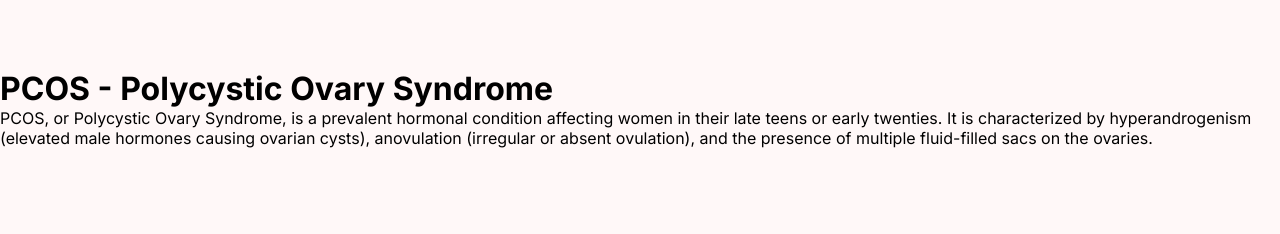
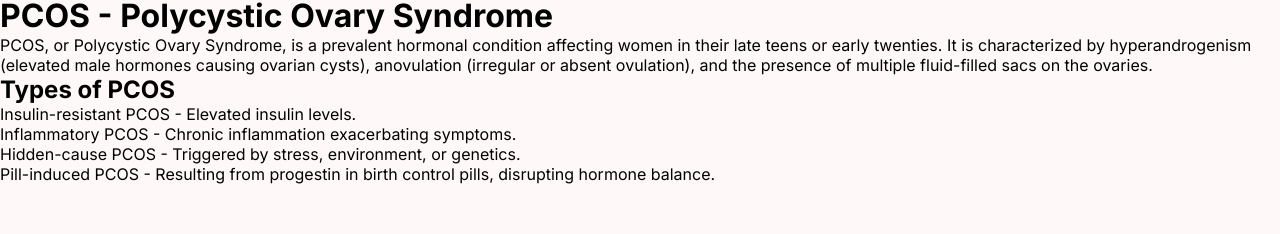
Before and after one commit to KamalikaSene/PCOS-FertiliCare, a Next.js app: page /About-PCOS in a window 1280 px wide. Shown: the part 405-639 px from the top of the page. Built offline with nearby package versions, Linux system fonts and the light colour scheme; no server answers.

Commit message:
About PCOS 2

```diff
--- a/src/app/About-PCOS/page.jsx
+++ b/src/app/About-PCOS/page.jsx
@@ -10,6 +10,16 @@ const About= () => {
         PCOS, or Polycystic Ovary Syndrome, is a prevalent hormonal condition affecting women in their late teens or early twenties. It is characterized by hyperandrogenism (elevated male hormones causing ovarian cysts), anovulation (irregular or absent ovulation), and the presence of multiple fluid-filled sacs on the ovaries.
       </p>
 
+      <h2>Types of PCOS</h2>
+      <ol>
+        <li>Insulin-resistant PCOS - Elevated insulin levels.</li>
+        <li>Inflammatory PCOS - Chronic inflammation exacerbating symptoms.</li>
+        <li>Hidden-cause PCOS - Triggered by stress, environment, or genetics.</li>
+        <li>Pill-induced PCOS - Resulting from progestin in birth control pills, disrupting hormone balance.</li>
+      </ol>
+
+
+
    </div>
 
 
```
